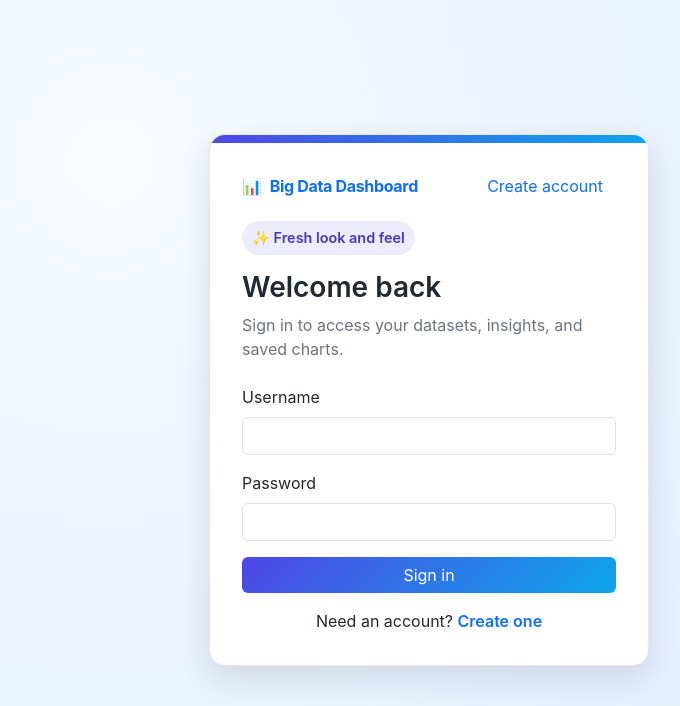
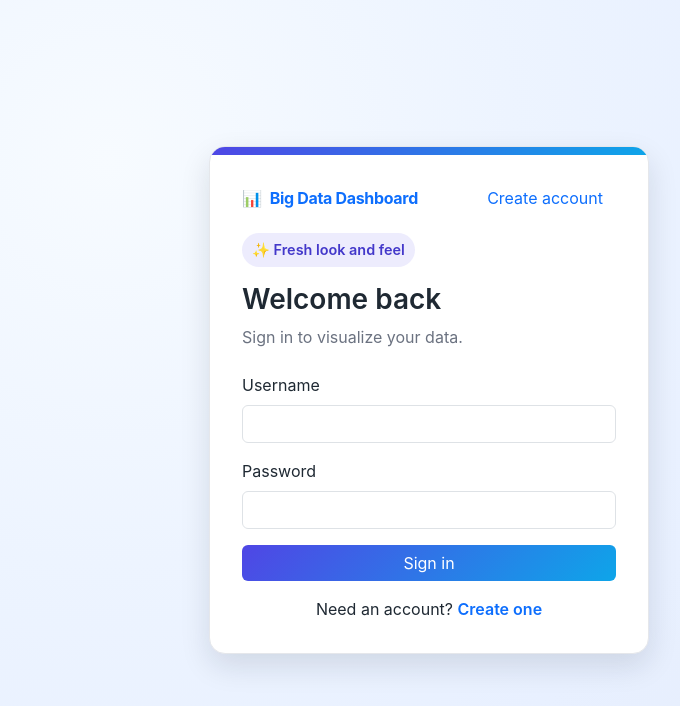
Before and after one commit to Daveletterm/big_data_dashboard, a Flask app: page /login in a window 1280 px wide. Shown: the top 706 px of the page, without its empty margins (211-891 px from the left). Run offline with Flask 3, Linux system fonts and the light colour scheme.

Commit message:
Small change on landing page.

```diff
--- a/templates/login.html
+++ b/templates/login.html
@@ -17,7 +17,7 @@
     </div>
     <div class="accent-chip mb-3">✨ Fresh look and feel</div>
     <h3 class="fw-semibold mb-2">Welcome back</h3>
-    <p class="helper-text mb-4">Sign in to access your datasets, insights, and saved charts.</p>
+    <p class="helper-text mb-4">Sign in to visualize your data.</p>
     <form method="POST" action="{{ url_for('login') }}" class="d-flex flex-column gap-3">
       <div>
         <label for="username" class="form-label">Username</label>
```
